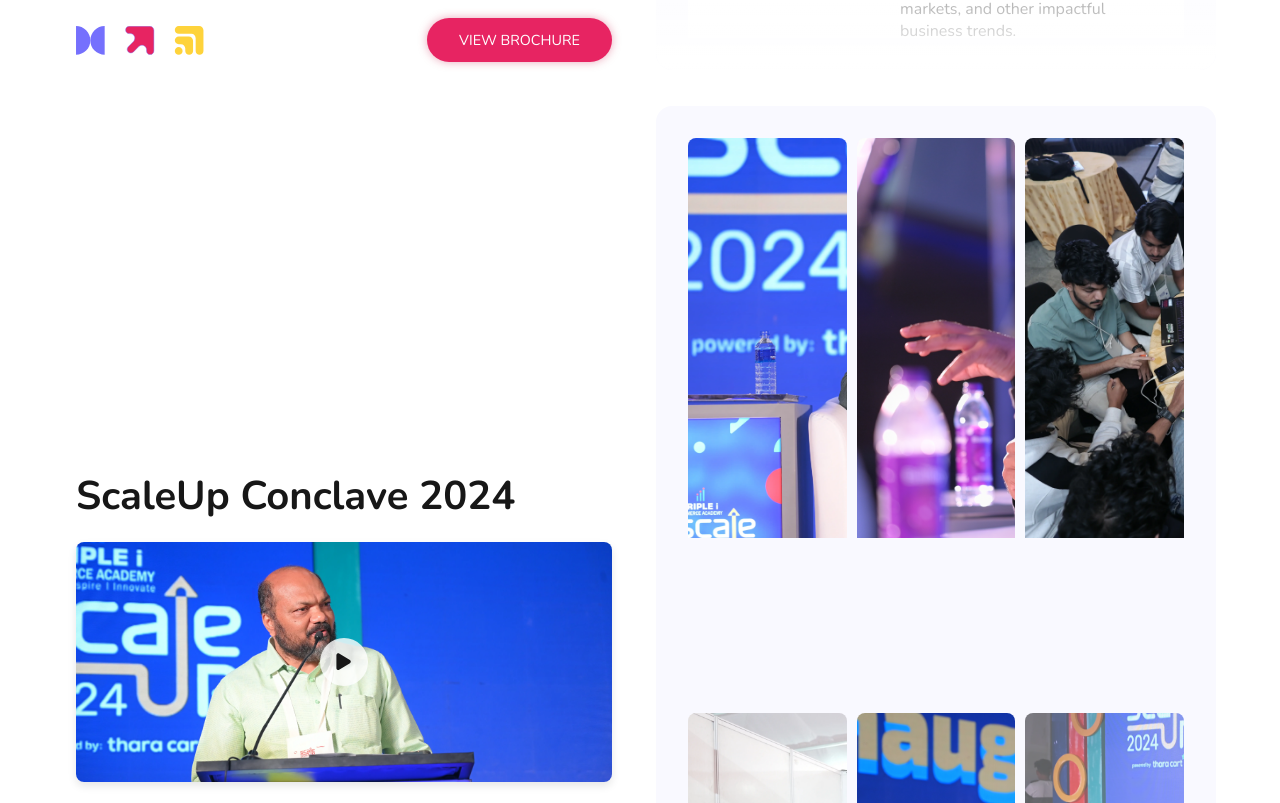
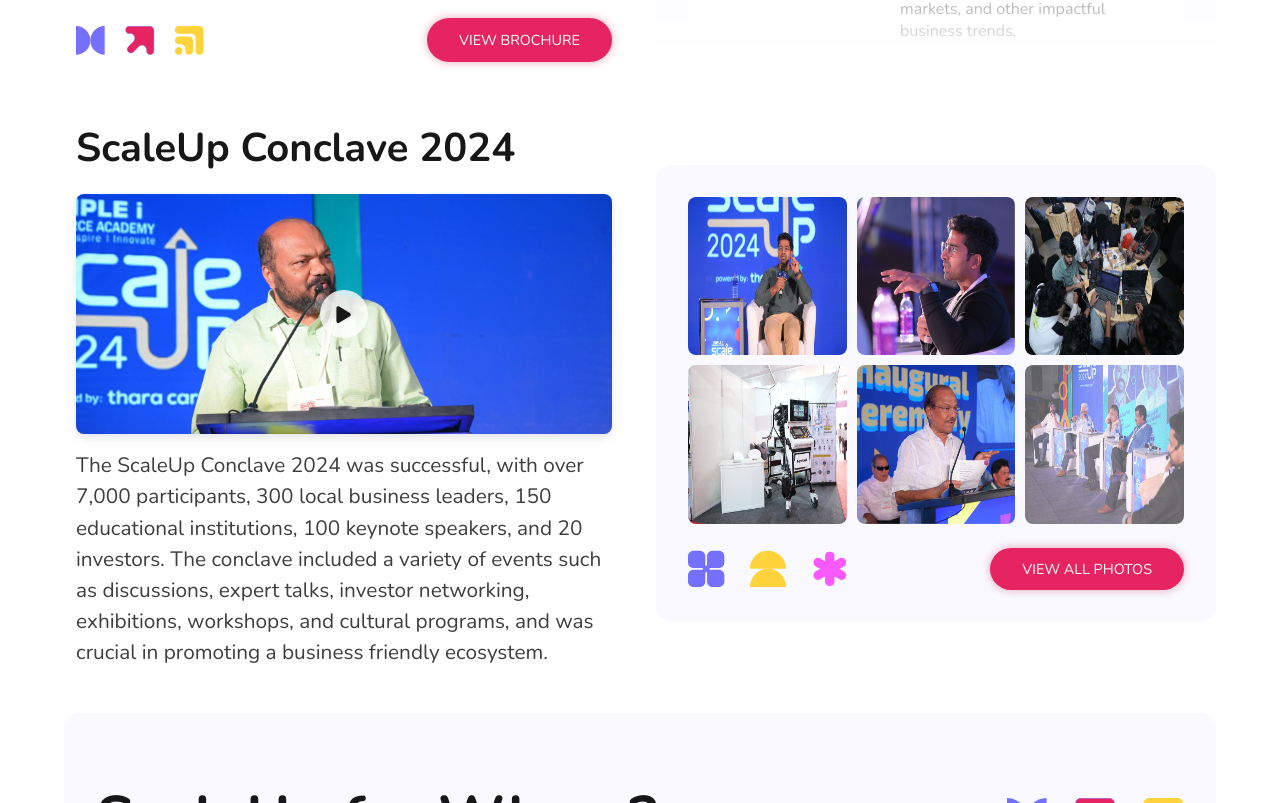
Before and after one commit to Scaleupvillage/scaleup25, a Next.js app: page / in a window 1280 px wide. Shown: the part 1597-2400 px from the top of the page. Built offline with nearby package versions, Linux system fonts and the light colour scheme; no server answers; what react-photo-view would draw is missing.

Commit message:
img size fix

```diff
--- a/src/app/_components/aboutSection/gallery.jsx
+++ b/src/app/_components/aboutSection/gallery.jsx
@@ -52,11 +52,10 @@ const ImageGallery = () => {
                     <Image
                         src={item.img}
                         alt={`Image ${index + 1}`}
-                        width={400}
-                        height={400}
-                        sizes='(max-width: 768px) 50vw, (max-width: 1200px) 50vw, 10w'
+                        fill
+                        sizes='(max-width: 768px) 100vw, (max-width: 1200px) 50vw, 10w'
                         loading='eager'
-                        style={{ objectFit: 'cover' }}
+                        className={styles.gridImg}
                     />
                 </div>
             ))}
@@ -75,10 +74,16 @@ const styles = {
     gridItem: {
         position: 'relative',
         width: '100%',
+        height: '0',
         paddingBottom: '100%',
         overflow: 'hidden',
         borderRadius: '8px',
     },
+    gridImg: {
+        width: '100%',
+        height: '100%',
+        objectFit: 'cover',
+    }
 };
 
 export default ImageGallery;
```
